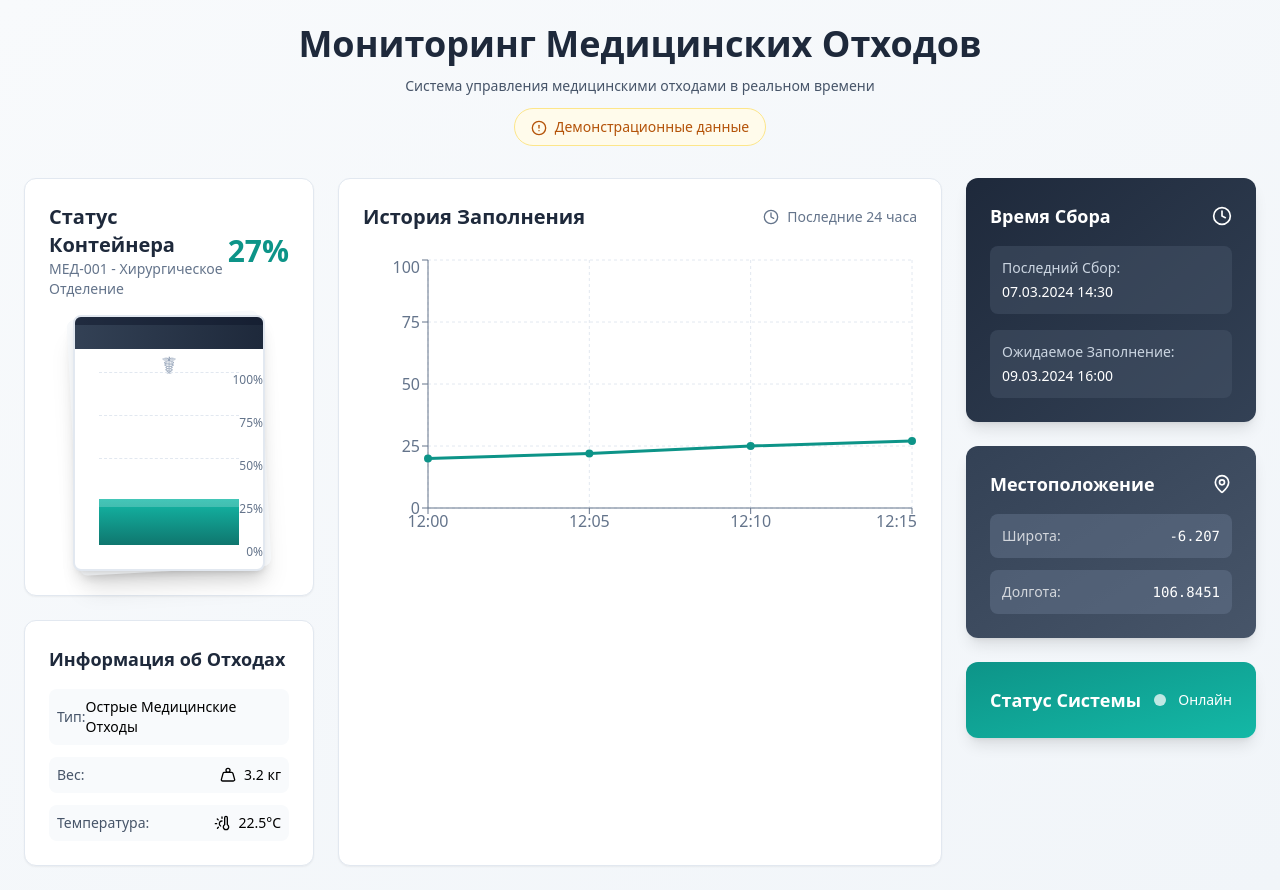
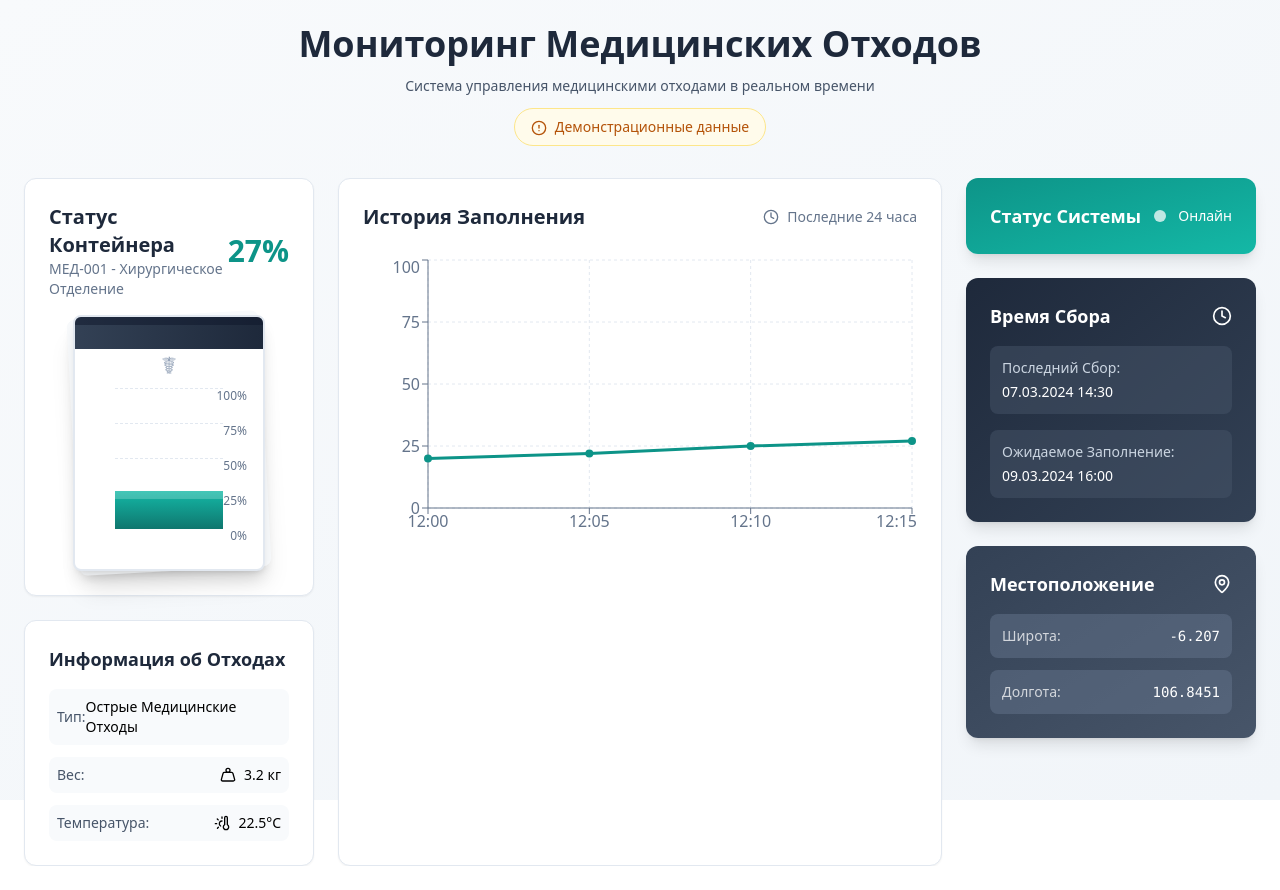
Before and after one commit to anuar02/trashBin, a React (Create React App) app in the folder frontend/: page / in a window 1280 px wide. After the commit the page ends 866 px from the top, so only its background shows below. Built offline with nearby package versions, Linux system fonts and the light colour scheme.

Commit message:
feat: added changes on yamls

```diff
--- a/frontend/src/components/Trashbin.js
+++ b/frontend/src/components/Trashbin.js
@@ -18,7 +18,7 @@ const BinVisualization = ({ fullness }) => (
             </div>
 
 
-            <div className="flex-1 p-6">
+            <div className="flex-1 p-10">
                 <div className="h-full relative">
                     {[0, 25, 50, 75, 100].map((level) => (
                         <div key={level}
@@ -61,7 +61,7 @@ const TrashBin = () => {
     ];
 
     return (
-        <div className="bg-gradient-to-br from-slate-50 to-slate-100 p-6">
+        <div className="bg-gradient-to-br from-slate-50 to-slate-100 p-6" style={{height: '100vh'}}>
             <div className="max-w-7xl mx-auto">
                 <div className="text-center mb-8">
                     <h1 className="text-4xl font-bold text-slate-800 mb-3">
@@ -142,6 +142,17 @@ const TrashBin = () => {
                     </div>
 
                     <div className="space-y-6">
+
+                        <div className="bg-gradient-to-br from-teal-600 to-teal-500 rounded-xl shadow-lg p-6 text-white">
+                            <div className="flex items-center justify-between">
+                                <h2 className="text-lg font-semibold">Статус Системы</h2>
+                                <div className="flex items-center space-x-3">
+                                    <div className="w-3 h-3 bg-white rounded-full animate-pulse"></div>
+                                    <span className="text-sm">Онлайн</span>
+                                </div>
+                            </div>
+                        </div>
+
                         <div className="bg-gradient-to-br from-slate-800 to-slate-700 rounded-xl shadow-lg p-6 text-white">
                             <div className="flex items-center justify-between mb-4">
                                 <h2 className="text-lg font-semibold">Время Сбора</h2>
@@ -176,15 +187,7 @@ const TrashBin = () => {
                             </div>
                         </div>
 
-                        <div className="bg-gradient-to-br from-teal-600 to-teal-500 rounded-xl shadow-lg p-6 text-white">
-                            <div className="flex items-center justify-between">
-                                <h2 className="text-lg font-semibold">Статус Системы</h2>
-                                <div className="flex items-center space-x-3">
-                                    <div className="w-3 h-3 bg-white rounded-full animate-pulse"></div>
-                                    <span className="text-sm">Онлайн</span>
-                                </div>
-                            </div>
-                        </div>
+
                     </div>
                 </div>
             </div>
```
